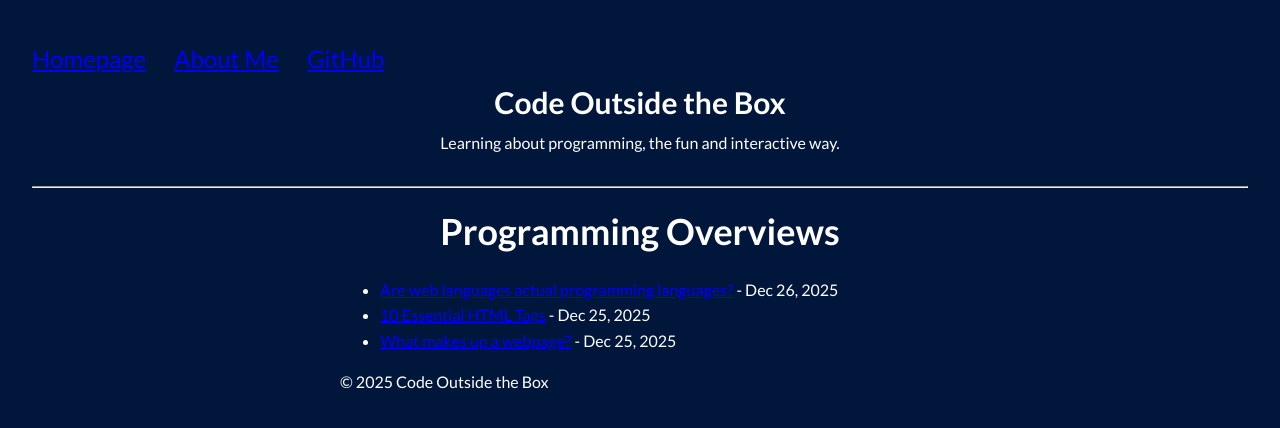
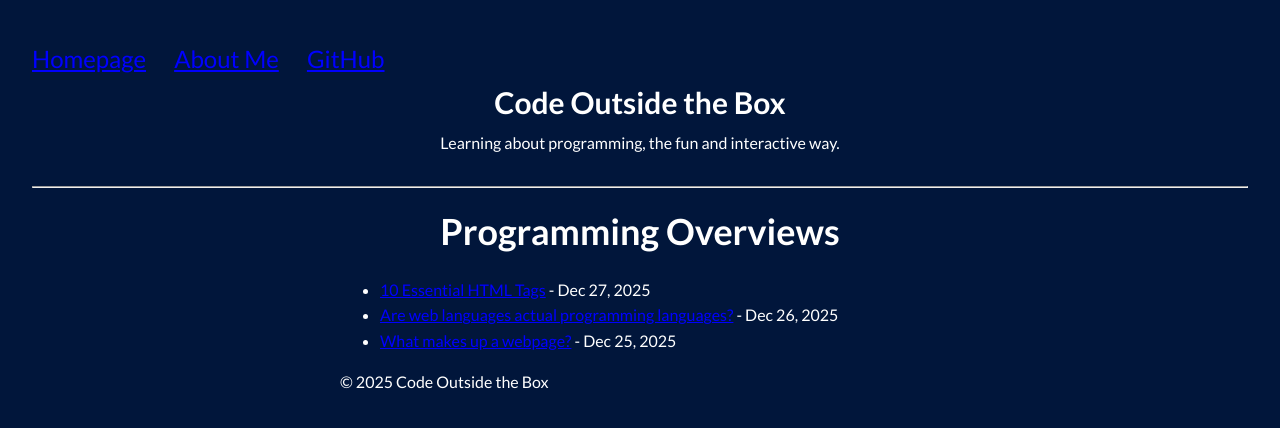
Before and after one commit to MicroChip818/microchip818.github.io, a Jekyll site: the page built from categories/overview.md, in a window 1280 px wide. Shown: the top 428 px of the page. Built offline with Jekyll 4.4.1, drawn with Linux system fonts in a browser that asks for light colours.

Commit message:
Update 2025-12-27-10-essential-html-tags.md

```diff
--- a/_posts/2025-12-27-10-essential-html-tags.md
+++ b/_posts/2025-12-27-10-essential-html-tags.md
@@ -1,7 +1,7 @@
 ---
 layout: posts
 title: 10 Essential HTML Tags
-date: 2025-12-25 17:30:00 -0800
+date: 2025-12-27 13:29:00 -0800
 author: Ethan K.
 categories: [Overview]
 ---
```
